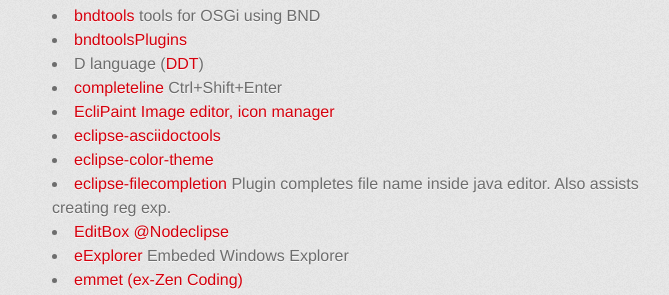
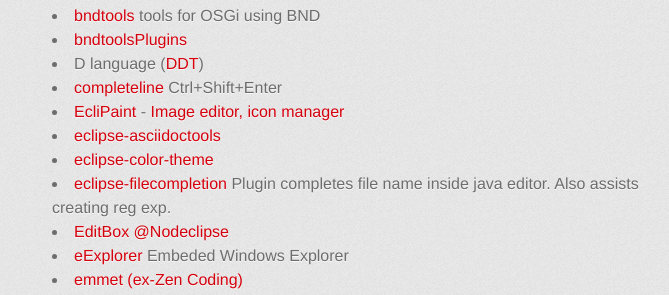
Before and after one commit to with-Eclipse/with-eclipse.github.io, a Jekyll site: the page built from index.md, in a window 1280 px wide and 900 px high, scrolled down 2039 px. Shown: the part 157-452 px from the top of the window, without its empty margins (298-967 px from the left). Built offline with Jekyll 4.4.1, drawn with Linux system fonts in a browser that asks for light colours; Markdown is read by kramdown in place of the engine named in the settings; comment, search, counter and statistics services are not loaded.

Commit message:
Update index.md

```diff
--- a/index.md
+++ b/index.md
@@ -100,7 +100,7 @@ Just use code snippet below:
 - [bndtoolsPlugins](https://github.com/fhuberts/bndtoolsPlugins)
 - D language ([DDT](https://github.com/bruno-medeiros/DDT))
 - [completeline](https://github.com/henri5/completeline) <kbd>Ctrl+Shift+Enter</kbd>
-- [EcliPaint](https://github.com/jabiercoding/eclipaint) [Image editor, icon manager](https://github.com/jabiercoding/eclipaint/wiki)
+- [EcliPaint](https://github.com/jabiercoding/eclipaint) - [Image editor, icon manager](https://github.com/jabiercoding/eclipaint/wiki)
 - [eclipse-asciidoctools](https://github.com/awltech/eclipse-asciidoctools)
 - [eclipse-color-theme](https://github.com/eclipse-color-theme/eclipse-color-theme)
 - [eclipse-filecompletion](https://github.com/impetuouslab/eclipse-filecompletion) Plugin completes file name inside java editor. Also assists creating reg exp.
```
